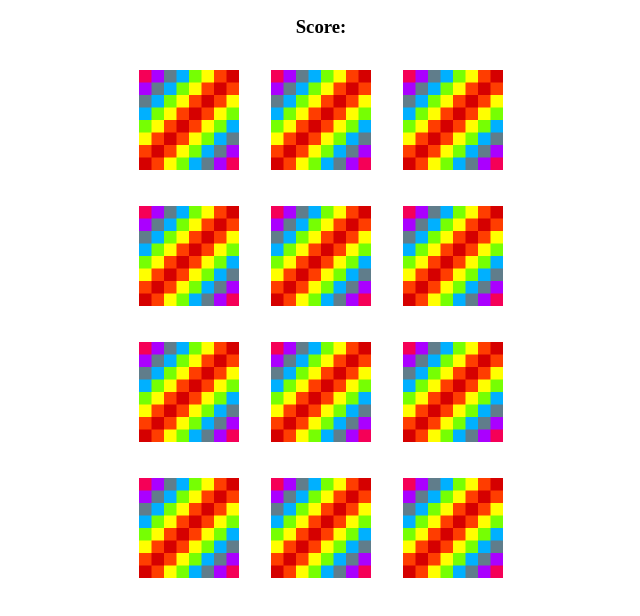
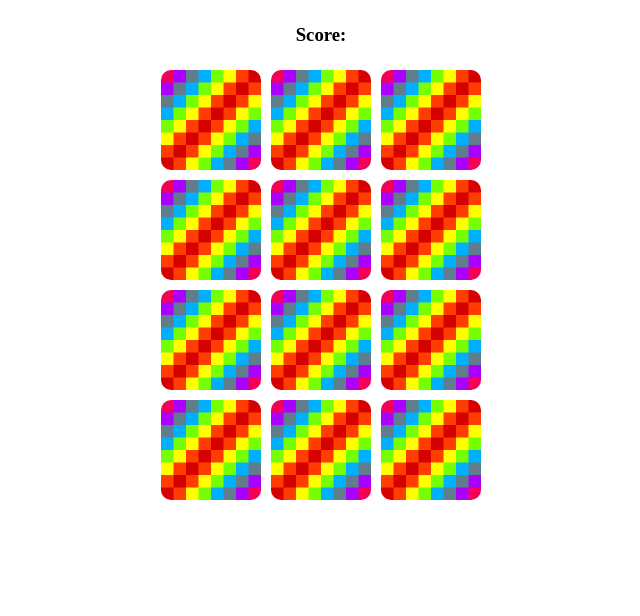
Before and after one commit to ctwyrth/building-7-games, a plain HTML site: page memory_game/index.html in a window 1280 px wide. Shown: the whole page, without its empty margins (319-959 px from the left). Drawn offline with Linux system fonts and the light colour scheme.

Commit message:
2nd Commit, minor changes to style

```diff
--- a/memory_game/styles.css
+++ b/memory_game/styles.css
@@ -6,14 +6,18 @@
 }
 
 h3 {
-   margin: 1rem;
+   margin: 1.5rem;
 }
 
 #grid {
-   width: 400px;
+   width: 320px;
    margin: 0 auto;
+   display: flex;
+   flex-wrap: wrap;
+   gap: 10px;
 }
 
 .card {
-   margin: 1rem;
+   border: 0;
+   border-radius: 10px;
 }
```
